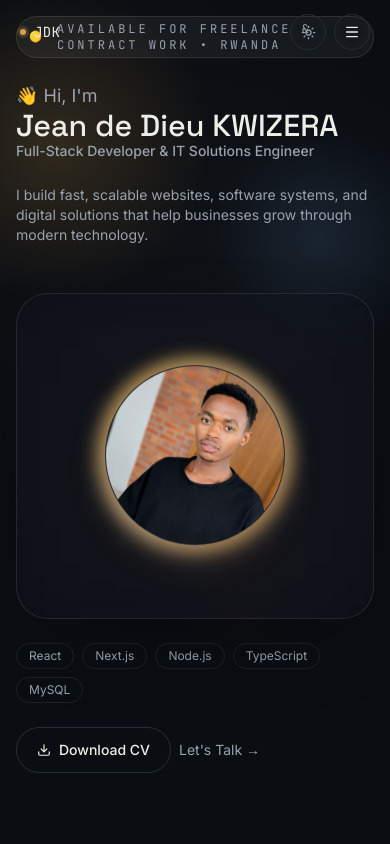
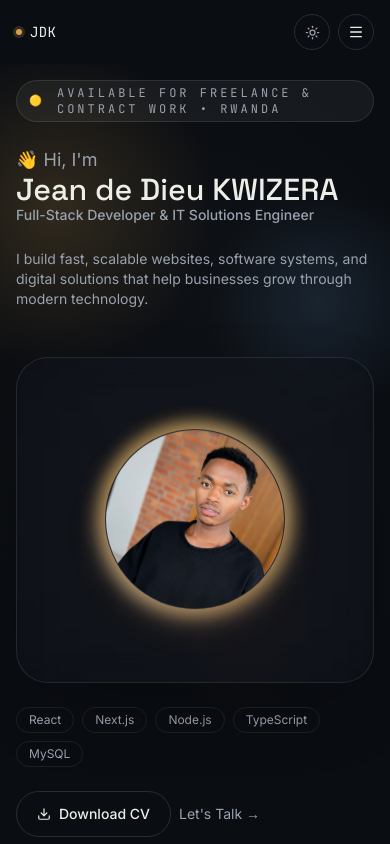
Before and after one commit to Jado250/my-portfolio, a Next.js app: page / in a window 390 px wide. Shown: the top 844 px of the page. Built offline with nearby package versions, Linux system fonts and the light colour scheme.

Commit message:
icon, text collision

```diff
--- a/src/app/page.tsx
+++ b/src/app/page.tsx
@@ -12,7 +12,7 @@ export default function Home() {
   return (
     <>
       <Navbar />
-      <main>
+      <main className="pt-16">
         <Hero />
         <Skills />
         <Services />
--- a/src/components/Footer.tsx
+++ b/src/components/Footer.tsx
@@ -1,23 +1,7 @@
 "use client";
 
 import { Mail } from "lucide-react";
-import { GithubIcon } from "./icons/BrandIcons";
-
-function WhatsappIcon({ size = 16 }: { size?: number }) {
-  return (
-    <svg width={size} height={size} viewBox="0 0 24 24" fill="none" aria-hidden="true">
-      <path
-        d="M12 2.04C6.51 2.04 2.04 6.51 2.04 12S6.51 21.96 12 21.96c1.99 0 3.86-.62 5.42-1.68L22 22l-1.26-3.19A9.905 9.905 0 0021.96 12C21.96 6.51 17.49 2.04 12 2.04Z"
-        fill="currentColor"
-        fillOpacity="0.08"
-      />
-      <path
-        d="M16.99 7.01c-.38-.37-.89-.58-1.42-.58-.53 0-1.04.21-1.42.58-.38.37-.59.88-.59 1.42 0 .53.21 1.04.59 1.42.38.37.89.58 1.42.58.53 0 1.04-.21 1.42-.58.38-.37.59-.88.59-1.42 0-.54-.21-1.05-.59-1.42ZM9.06 8.06c-.61 0-1.15.27-1.53.71-.39.44-.62 1.02-.62 1.64 0 .62.22 1.2.61 1.64.39.44.92.71 1.53.71.61 0 1.14-.27 1.53-.71.39-.44.61-1.02.61-1.64 0-.62-.22-1.2-.61-1.64-.39-.44-.92-.71-1.53-.71Zm7.9 5.94c-.06-.44-.37-1.14-.8-1.67-.44-.55-1-1.02-1.6-1.35-.6-.32-1.21-.43-1.82-.31-.1.02-.2.05-.31.12l-.91.56c-.3.18-.56.38-.8.58-.47.43-.86.95-1.16 1.5-.31.55-.53 1.14-.66 1.75-.16.78-.12 1.59.1 2.36.22.77.63 1.47 1.18 2.05.55.58 1.2 1.03 1.93 1.3.36.14.74.21 1.12.21.4 0 .8-.06 1.18-.18l.89-.32c.13-.04.25-.12.34-.21.09-.09.16-.2.19-.32l.41-1.52c.07-.24.02-.5-.13-.71l-.72-.96c-.13-.17-.3-.3-.5-.36l-1.02-.33c-.31-.1-.65-.02-.86.2l-.49.51c-.16.17-.4.23-.62.15l-.73-.27a.58.58 0 0 1-.34-.72l.25-.79c.07-.23.21-.44.4-.6.46-.36.92-.76 1.35-1.2.37-.38.82-.8 1.06-1.32.17-.33.18-.72.02-1.06l-.34-1.09c-.16-.51-.64-.8-1.17-.76-.53.04-1.02.28-1.36.68l-.08.1c-.22.28-.43.58-.62.88-.4.64-.77 1.32-1.08 1.99-.49 1.1-.69 2.29-.59 3.48.1 1.19.61 2.33 1.41 3.22.81.91 1.89 1.59 3.09 1.88 1.2.29 2.47.16 3.58-.36 1.05-.48 1.93-1.29 2.49-2.32.56-1.03.77-2.21.6-3.35a5.7 5.7 0 0 0-.64-1.87c-.23-.41-.55-.77-.95-1.03-.39-.26-.84-.4-1.29-.4-.38 0-.76.09-1.1.25l-.84.37c-.44.2-.91.03-1.18-.38Z"
-        fill="currentColor"
-      />
-    </svg>
-  );
-}
+import { GithubIcon, WhatsappIcon } from "./icons/BrandIcons";
 
 export default function Footer() {
   return (
@@ -34,7 +18,7 @@ export default function Footer() {
             onClick={() => window.location.href = "mailto:kjado250@gmail.com"}
             title="Email kjado250@gmail.com"
             aria-label="Email"
-            className="inline-flex h-10 w-10 items-center justify-center rounded-full border border-border bg-bg-panel text-text-muted transition duration-200 hover:border-gold/40 hover:bg-gold hover:text-ink-0"
+            className="inline-flex h-10 w-10 items-center justify-center rounded-full border border-border bg-bg-panel text-text-muted transition duration-200 hover:border-gold/40 hover:bg-gold/10 hover:text-[#25D366]"
           >
             <Mail size={16} />
           </button>
@@ -44,7 +28,7 @@ export default function Footer() {
             rel="noopener noreferrer"
             data-cursor-hover
             aria-label="GitHub"
-            className="inline-flex h-10 w-10 items-center justify-center rounded-full border border-border bg-bg-panel text-text-muted transition duration-200 hover:border-gold/40 hover:bg-gold hover:text-ink-0"
+            className="inline-flex h-10 w-10 items-center justify-center rounded-full border border-border bg-bg-panel text-text-muted transition duration-200 hover:border-gold/40 hover:bg-gold/10 hover:text-[#25D366]"
           >
             <GithubIcon size={16} />
           </a>
@@ -54,7 +38,7 @@ export default function Footer() {
             rel="noopener noreferrer"
             data-cursor-hover
             aria-label="WhatsApp"
-            className="inline-flex h-10 w-10 items-center justify-center rounded-full border border-border bg-bg-panel text-text-muted transition duration-200 hover:border-gold/40 hover:bg-gold hover:text-ink-0"
+            className="inline-flex h-10 w-10 items-center justify-center rounded-full border border-border bg-bg-panel text-text-muted transition duration-200 hover:border-gold/40 hover:bg-gold/10 hover:text-[#25D366]"
           >
             <WhatsappIcon size={16} />
           </a>
--- a/src/components/Navbar.tsx
+++ b/src/components/Navbar.tsx
@@ -64,7 +64,7 @@ export default function Navbar() {
       )}
     >
       <nav
-        className="mx-auto max-w-7xl px-5 sm:px-8 h-16 flex items-center justify-between"
+        className="mx-auto max-w-7xl px-4 sm:px-8 h-16 flex items-center justify-between gap-3"
         aria-label="Primary"
       >
         <a
@@ -73,7 +73,7 @@ export default function Navbar() {
             e.preventDefault();
             handleNav("home");
           }}
-          className="font-mono text-sm tracking-wide flex items-center gap-2"
+          className="font-mono text-sm tracking-wide flex items-center gap-2 min-w-0 shrink-0"
           data-cursor-hover
         >
           <span className="node-dot" />
@@ -107,7 +107,7 @@ export default function Navbar() {
           ))}
         </ul>
 
-        <div className="flex items-center gap-2">
+        <div className="flex items-center gap-2 shrink-0">
           <button
             onClick={toggleTheme}
             data-cursor-hover
--- a/src/components/icons/BrandIcons.tsx
+++ b/src/components/icons/BrandIcons.tsx
@@ -8,6 +8,21 @@ export function GithubIcon({ size = 16 }: { size?: number }) {
       aria-hidden="true"
     >
       <path d="M12 .5C5.65.5.5 5.65.5 12c0 5.08 3.29 9.39 7.86 10.91.57.1.78-.25.78-.55 0-.27-.01-1.16-.02-2.11-3.2.7-3.88-1.36-3.88-1.36-.52-1.34-1.28-1.69-1.28-1.69-1.04-.72.08-.7.08-.7 1.15.08 1.76 1.18 1.76 1.18 1.03 1.75 2.7 1.25 3.36.96.1-.75.4-1.25.73-1.54-2.55-.29-5.24-1.28-5.24-5.68 0-1.26.45-2.28 1.18-3.09-.12-.29-.51-1.46.11-3.05 0 0 .96-.31 3.15 1.18a10.9 10.9 0 0 1 5.74 0c2.19-1.49 3.15-1.18 3.15-1.18.62 1.59.23 2.76.11 3.05.73.81 1.18 1.83 1.18 3.09 0 4.41-2.69 5.39-5.25 5.67.41.36.78 1.08.78 2.17 0 1.57-.01 2.83-.01 3.22 0 .31.2.66.79.55A10.52 10.52 0 0 0 23.5 12c0-6.35-5.15-11.5-11.5-11.5Z" />
+    </svg>
+  );
+}
+
+export function WhatsappIcon({ size = 16 }: { size?: number }) {
+  return (
+    <svg
+      width={size}
+      height={size}
+      viewBox="0 0 24 24"
+      fill="currentColor"
+      aria-hidden="true"
+    >
+      <path d="M12 2.04c-5.5 0-9.96 4.46-9.96 9.96 0 1.76.46 3.42 1.27 4.87L2 22l5.26-1.38c1.38.76 2.94 1.17 4.67 1.17 5.5 0 9.96-4.46 9.96-9.96S17.5 2.04 12 2.04Zm4.82 11.28c-.18.5-.84 1.02-1.09 1.09-.28.08-.61.12-.89.08-.28-.03-.78-.11-1.21-.26-.43-.14-1.25-.46-2.04-.93-.76-.45-1.42-.99-1.99-1.52-.57-.53-1.04-1.07-1.17-1.41-.12-.33-.13-.57.01-.79.12-.19.34-.45.5-.65.17-.19.22-.33.34-.53.12-.19.06-.36-.03-.5-.09-.13-.89-2.13-1.24-2.92-.33-.76-.67-.67-.89-.68-.23-.01-.49-.01-.75-.01-.26 0-.67.09-1.02.55-.35.47-1.34 1.31-1.34 3.18 0 1.88 1.37 3.69 1.56 3.95.2.26 2.7 4.13 6.54 5.8.91.39 1.62.62 2.17.79.91.28 1.74.24 2.4.14.73-.12 2.3-.94 2.63-1.85.33-.91.33-1.69.23-1.85-.1-.16-.36-.26-.75-.44Z" />
+      <path d="M15.51 13.41c-.16-.08-.93-.46-1.08-.52-.15-.06-.25-.08-.35.08-.09.16-.34.52-.42.63-.08.12-.18.14-.34.05-.15-.09-.63-.23-1.2-.74-.44-.39-.74-.87-.83-1.03-.09-.16-.01-.25.07-.33.07-.07.16-.17.24-.25.08-.09.1-.16.15-.26.05-.1.03-.18-.01-.26-.04-.08-.33-.79-.45-1.09-.12-.29-.24-.25-.34-.25-.1 0-.22-.01-.34-.01-.12 0-.28.03-.43.19-.15.16-.58.57-.58 1.36 0 .79.54 1.58.62 1.69.09.11 1.02 1.55 2.67 2.24 1.22.51 1.49.55 1.97.47.47-.08 1.32-.54 1.62-1.19.29-.65.29-1.16.2-1.28-.08-.12-.26-.18-.43-.26Z" />
     </svg>
   );
 }
```
